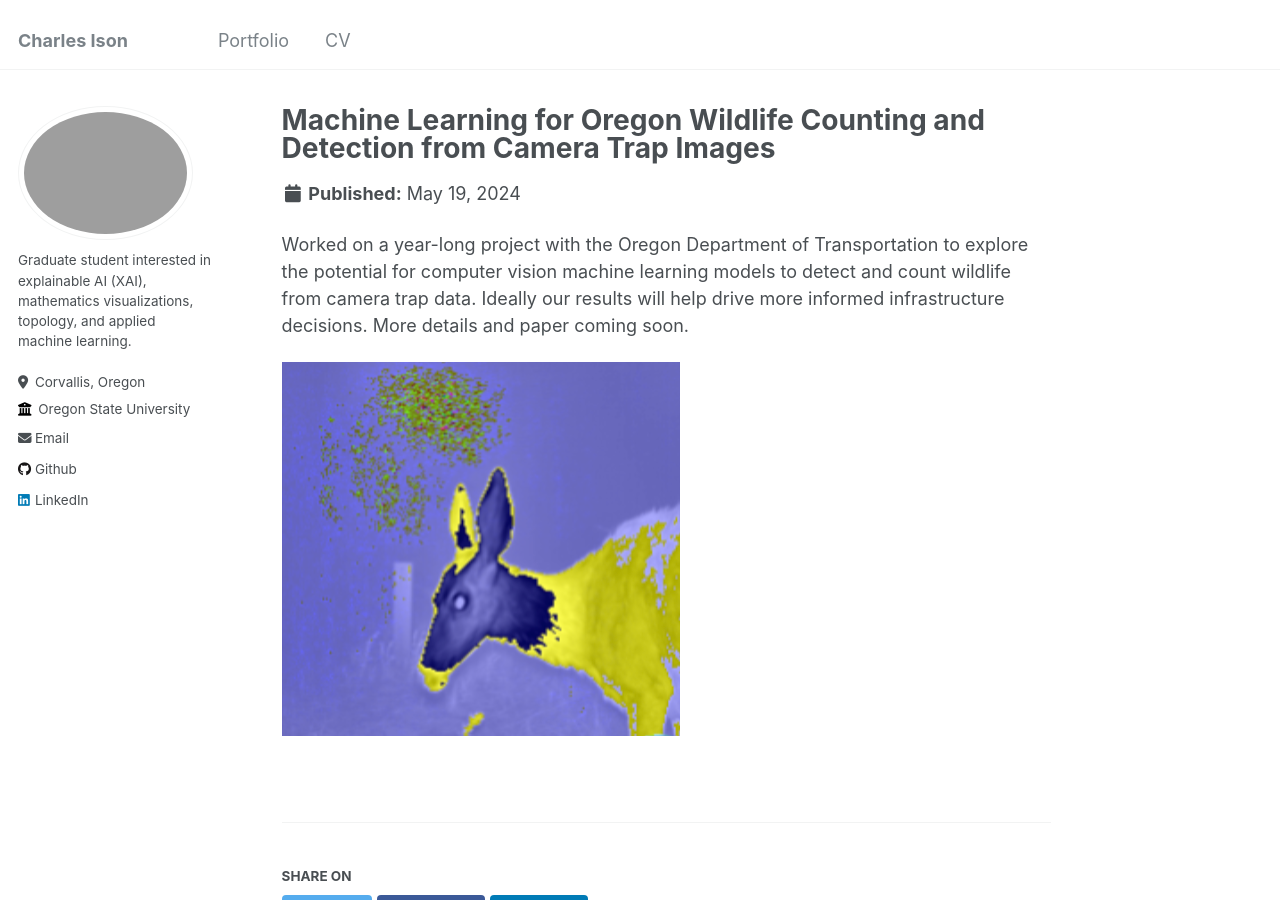
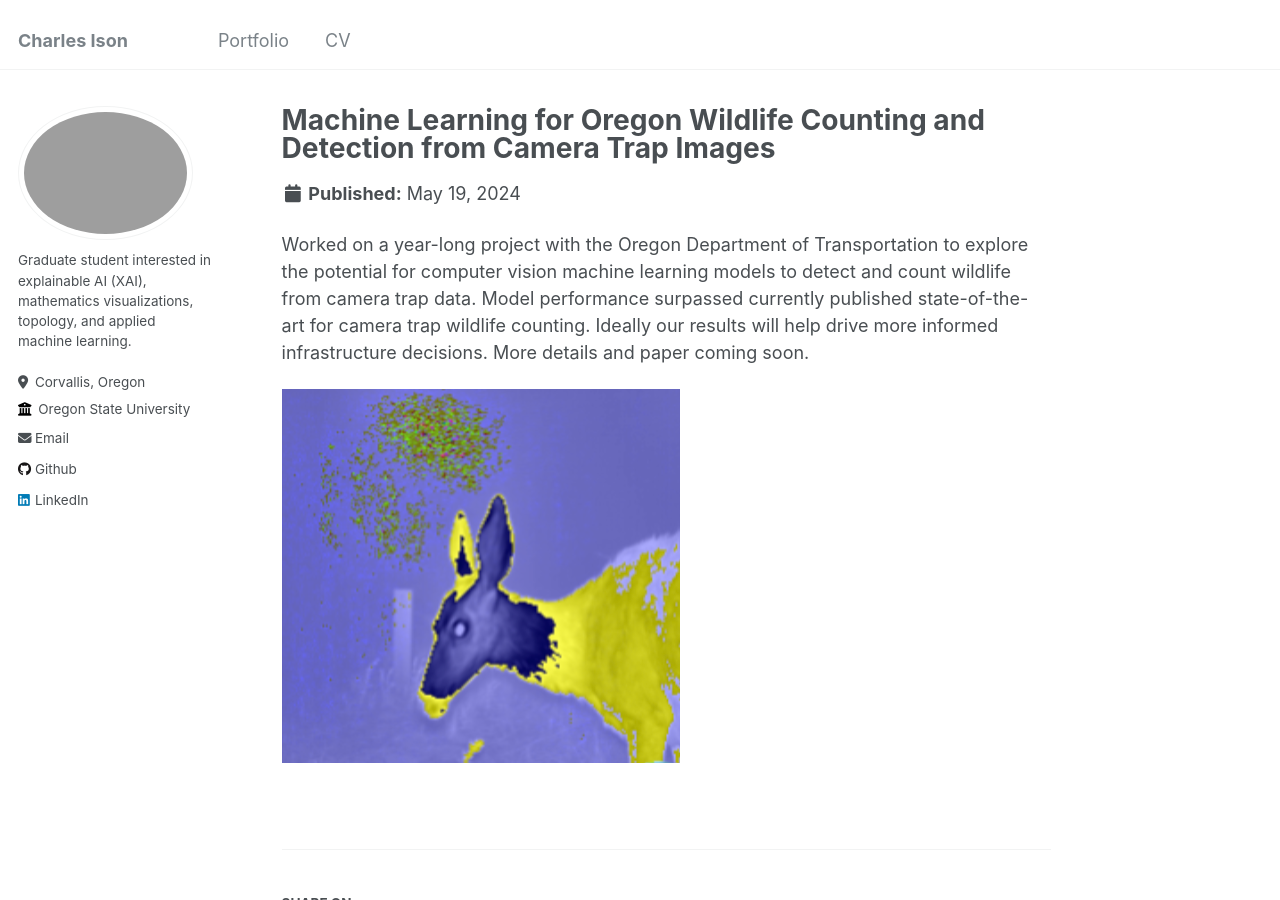
Before and after one commit to charles-ison/charles-ison.github.io, a Jekyll site: the page built from _portfolio/portfolio_1_oregon_wildlife_counting_and_detection.md, in a window 1280 px wide and 900 px high. Built offline with Jekyll 4.4.1, drawn with Linux system fonts in a browser that asks for light colours.

```diff
--- a/_portfolio/portfolio_1_oregon_wildlife_counting_and_detection.md
+++ b/_portfolio/portfolio_1_oregon_wildlife_counting_and_detection.md
@@ -4,6 +4,6 @@ excerpt: "Project completed in partnership with Oregon Department of Transportat
 collection: portfolio
 ---
 
-Worked on a year-long project with the Oregon Department of Transportation to explore the potential for computer vision machine learning models to detect and count wildlife from camera trap data. Ideally our results will help drive more informed infrastructure decisions. More details and paper coming soon.
+Worked on a year-long project with the Oregon Department of Transportation to explore the potential for computer vision machine learning models to detect and count wildlife from camera trap data. Model performance surpassed currently published state-of-the-art for camera trap wildlife counting. Ideally our results will help drive more informed infrastructure decisions. More details and paper coming soon.
 
 ![image](/images/wildlife.png)
```
Also changed, not shown: 1 other file.
